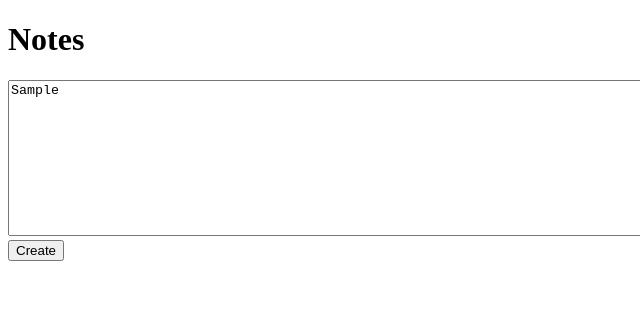
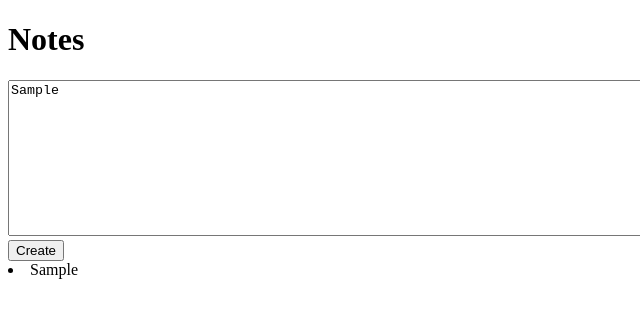
Before and after one commit to Vaent/notes-app, a plain HTML site: page views/index.html in a window 1280 px wide. Both pictures are taken after typing "Sample" into the empty fields and a click on the button "Create". Shown: the full height of the page, 0-640 px from the left. Drawn offline with Linux system fonts and the light colour scheme.

Commit message:
- Created a method within interface.js that displays abreviated notes. - Method directly inserts html into previously created div for displaying notes.

```diff
--- a/src/interface.js
+++ b/src/interface.js
@@ -6,4 +6,14 @@
   console.log(text);
   note.create(text);
   console.log(note.all());
+  display_notes();
 }
+
+let display_notes = function() {
+	let displayed = note.all();
+	let html_text = document.getElementById('note-list');
+	html_text.innerHTML = "";
+	displayed.forEach(function (element) {
+		html_text.innerHTML += "<li>" + note.abbreviate(element) + "</li>";
+	});
+}
--- a/src/note.js
+++ b/src/note.js
@@ -13,5 +13,3 @@
 Note.prototype.all = function(){
   return this.notes;
 };
-
-// module.exports = Note;
```
Also changed, not shown: views/index.html (line endings or trailing spaces), 1 other file.
